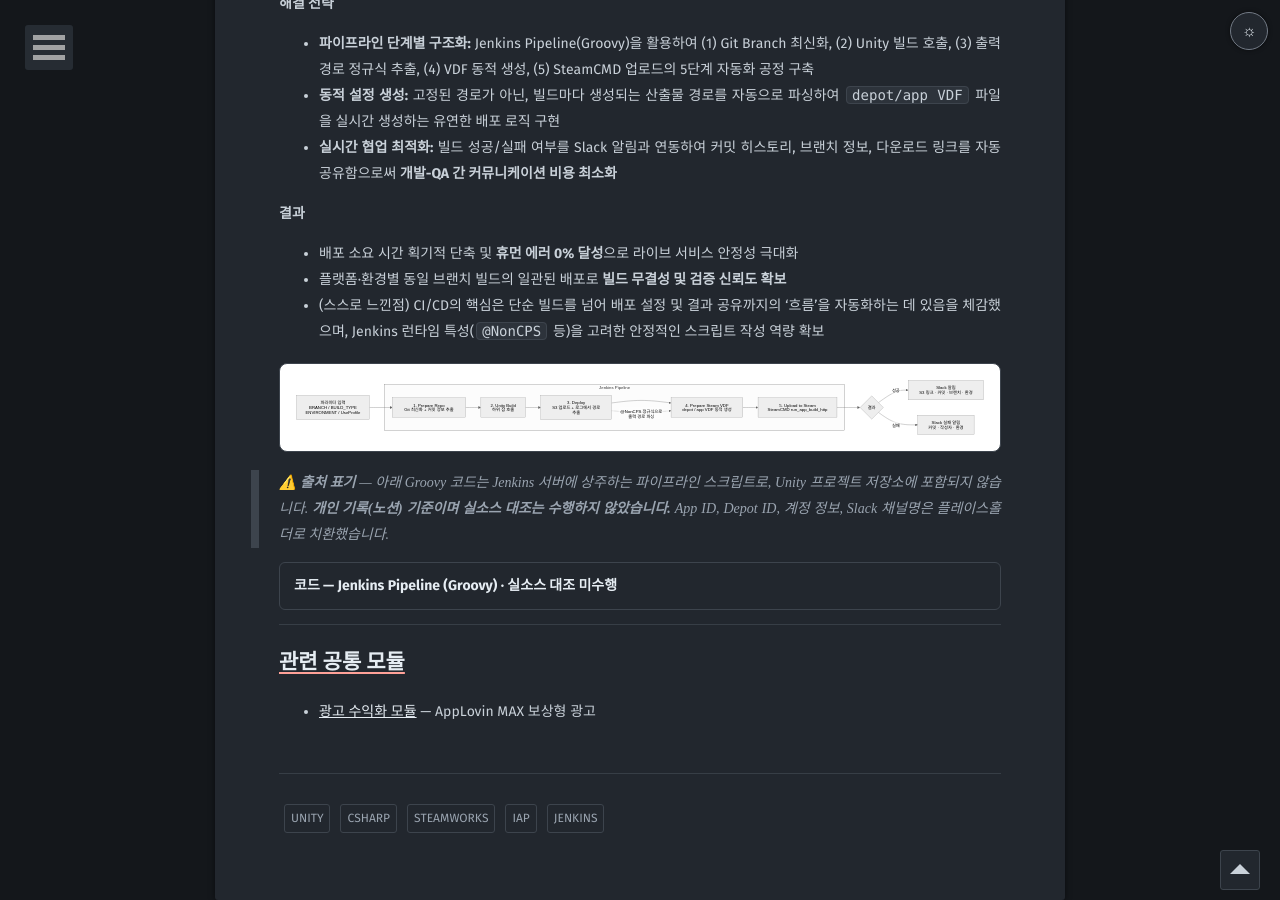
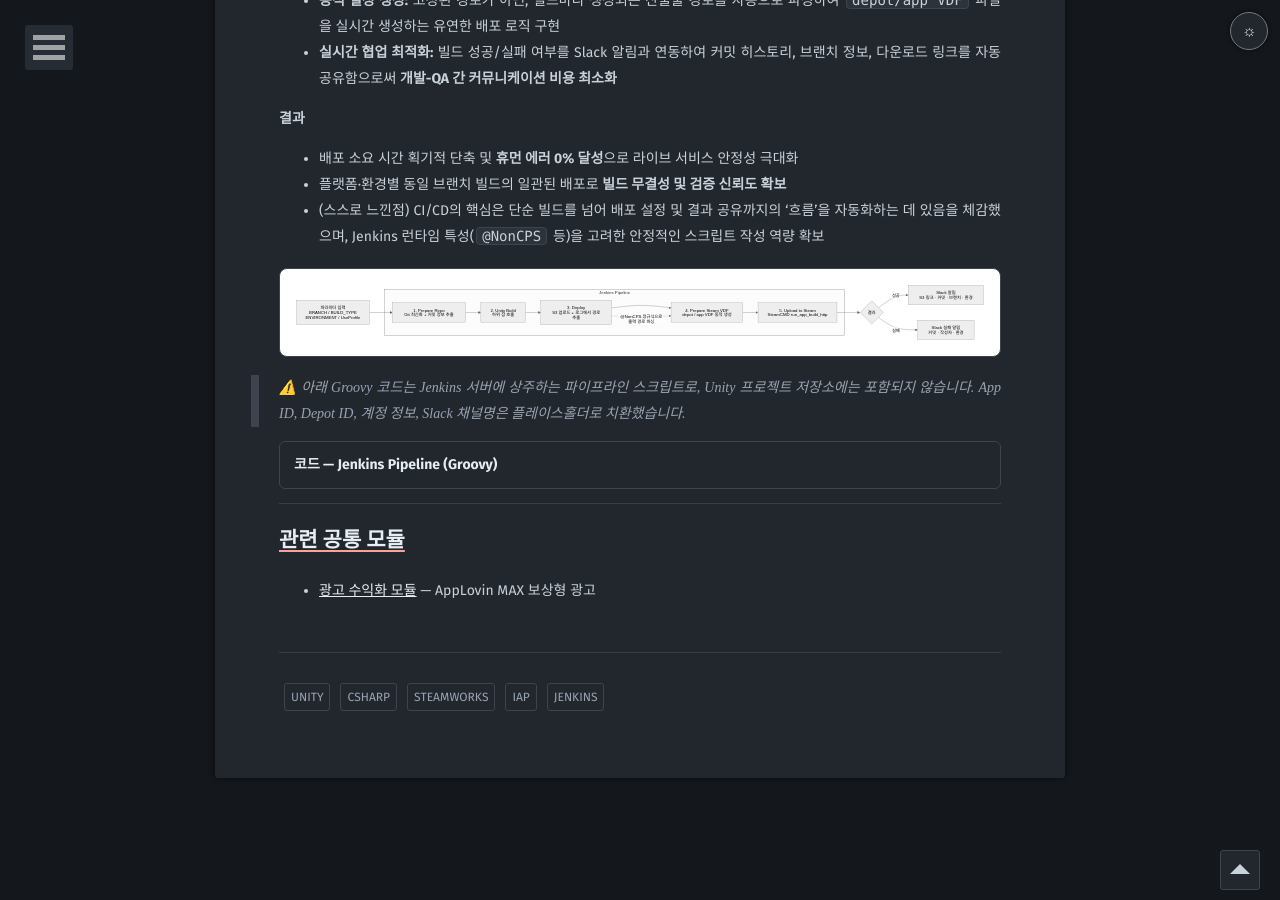
Before and after one commit to mmmdong/mmmdong.github.io, a Jekyll site: the page built from _posts/2026-03-01-eterna.md, in a window 1280 px wide and 900 px high, scrolled down 5219 px. Built offline with Jekyll 4.4.1, drawn with Linux system fonts in a browser that asks for light colours; some web fonts are replaced; some of the changed text lies outside the part shown.

Commit message:
문서가 스스로를 해명하는 서술을 걷어냄
이 사이트는 채용담당이 읽는다. 문서가 자기 표기를 해명하거나 과거에 무엇이
틀렸었는지 적어 두면, 읽는 사람에게는 작업물이 아니라 작업 일지가 된다.

- eterna: '표기 안내'(노션과의 표기 대조) 블록 제거
- eterna: '실소스 대조는 수행하지 않았습니다' 제거. 코드가 저장소에 없는
  이유와 마스킹 사실은 남긴다 — 둘 다 코드를 읽는 데 필요한 정보다
- cv: 이 페이지가 한때 무엇을 틀리게 적고 있었는지의 기록 제거. 사실표를
  따른다는 규칙만 남긴다
- project.html: 과거 사고 서술 제거

마스킹 고지(자리표시자로 바꾼 값이 무엇인지)는 그대로 둔다. 지우면 코드가
미완성으로 보이고, 이건 읽는 사람에게 주는 사실이지 의견이 아니다.

Co-Authored-By: Claude Opus 5 <noreply@anthropic.com>
Claude-Session: https://claude.ai/code/session_01DEjW2hve4mFwnGSniqjMdQ

````diff
--- a/_layouts/project.html
+++ b/_layouts/project.html
@@ -56,8 +56,8 @@ layout: compress
                                 {%- comment -%}
                                 아이콘은 front matter 의 icons 목록이 정한다. 여러 개일 수
                                 있어서(Side Projects 는 C++ 와 Unity 둘) 단수가 아니라 목록이다.
-                                없으면 아무것도 렌더하지 않는다 — 빈 이미지가 나가면 깨진
-                                아이콘이 보이고, 그 사고를 이 저장소에서 이미 한 번 겪었다.
+                                없으면 아무것도 렌더하지 않는다 — 빈 이미지가 나가면
+                                깨진 아이콘이 보인다.
                                 {%- endcomment -%}
                                 {% if post.icons %}<span class="pf-icons">
                                 {%- for ic in post.icons -%}
--- a/_posts/2026-03-01-eterna.md
+++ b/_posts/2026-03-01-eterna.md
@@ -32,10 +32,6 @@ feature: assets/img/portfolio/eterna-ai.jpg
     <tr><td><strong>코드</strong></td><td><a href="https://github.com/mmmdong/portfolio-code/tree/main/eterna">GitHub</a> — 플랫폼 추상화 · Steam/Android/iOS 로그인 (7개 파일)</td></tr>
   </table>
 </div>
-
-> **표기 안내** — 노션 포트폴리오에는 프로젝트명이 "Voyager"로 적혀 있으나,
-> `ProjectSettings.asset` 확인 결과 **Voyager는 회사명(`companyName`)이고 제품명은 `Eterna`**입니다.
-> 이 페이지는 실제 프로젝트 설정을 기준으로 표기했습니다.
 
 ## 1) 프로젝트 개요
 
@@ -413,13 +409,13 @@ protected override void ConfirmPurchase(PURCHASE_VERIFY_ACK ack)
 
 ![Jenkins 빌드 파이프라인](/images/diagrams/09-jenkins-pipeline.svg)
 
-> ⚠️ **출처 표기** — 아래 Groovy 코드는 Jenkins 서버에 상주하는 파이프라인 스크립트로,
-> Unity 프로젝트 저장소에 포함되지 않습니다. **개인 기록(노션) 기준이며 실소스 대조는 수행하지 않았습니다.**
+> ⚠️ 아래 Groovy 코드는 Jenkins 서버에 상주하는 파이프라인 스크립트로,
+> Unity 프로젝트 저장소에는 포함되지 않습니다.
 > App ID, Depot ID, 계정 정보, Slack 채널명은 플레이스홀더로 치환했습니다.
 
 <details markdown="1">
 
-<summary>코드 — Jenkins Pipeline (Groovy) · 실소스 대조 미수행</summary>
+<summary>코드 — Jenkins Pipeline (Groovy)</summary>
 
 ```groovy
 // 정규식 처리를 담당할 함수를 파이프라인 외부에 정의한다.
````
Also changed, not shown: cv/index.md (+2 -4 lines).
